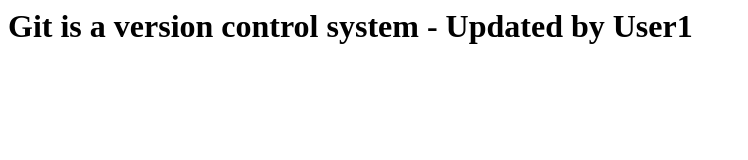
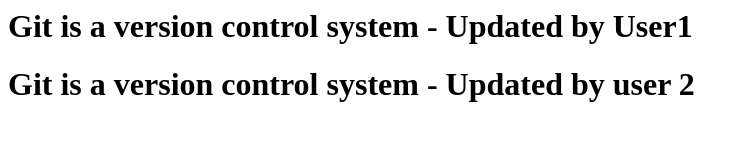
Before and after one commit to Avi207/PS_merge_conflict, a plain HTML site: page index.html in a window 1280 px wide. Shown: the whole page, without its empty margins (0-748 px from the left). Drawn offline with Linux system fonts and the light colour scheme.

Commit message:
index.html is updated by user2

```diff
--- a/index.html
+++ b/index.html
@@ -3,5 +3,6 @@
 <title>Git merge conflict</title>
 <body>
 <h1>Git is a version control system - Updated by User1</h1>
+<h1>Git is a version control system - Updated by user 2</h1>
 </body>
 </html>
```
